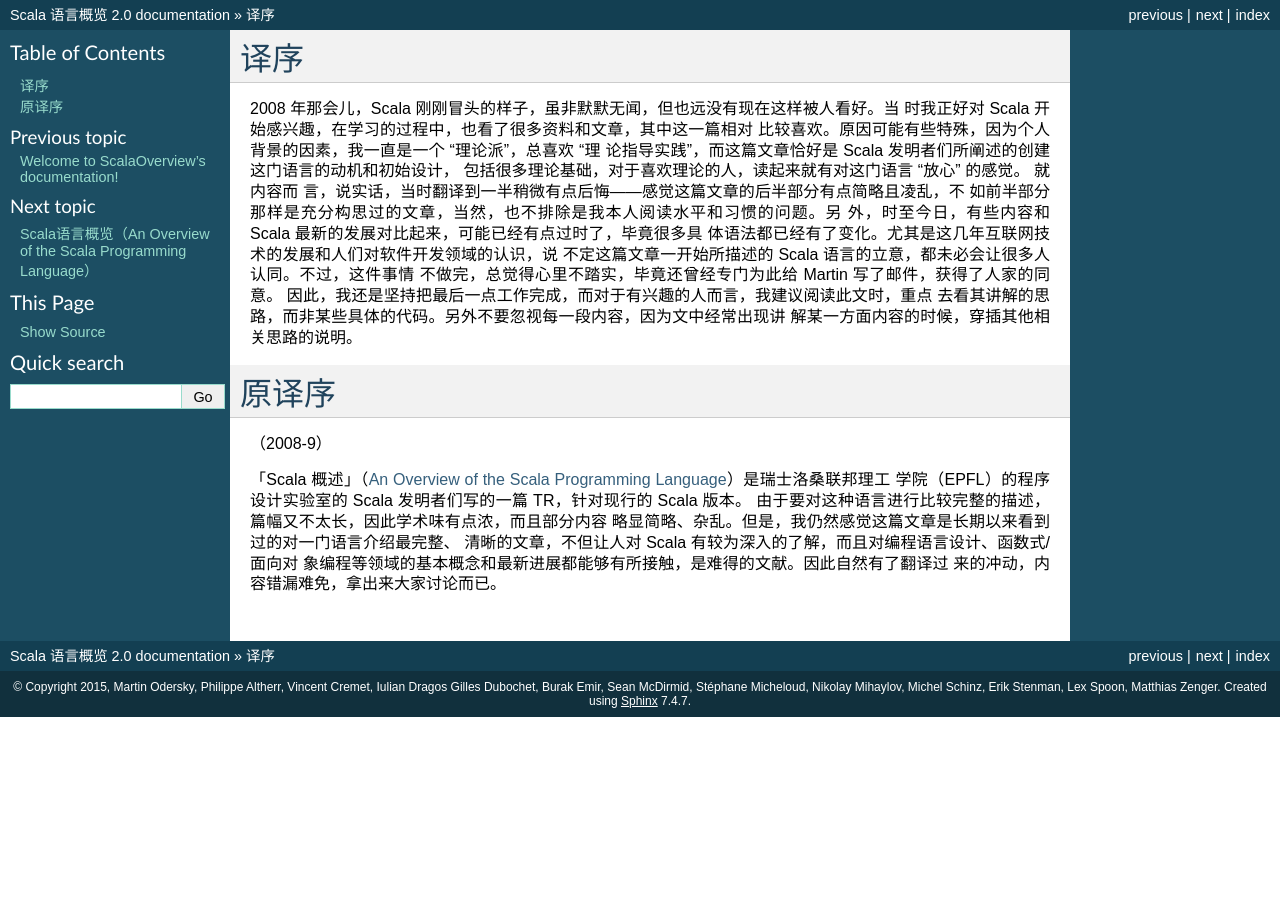
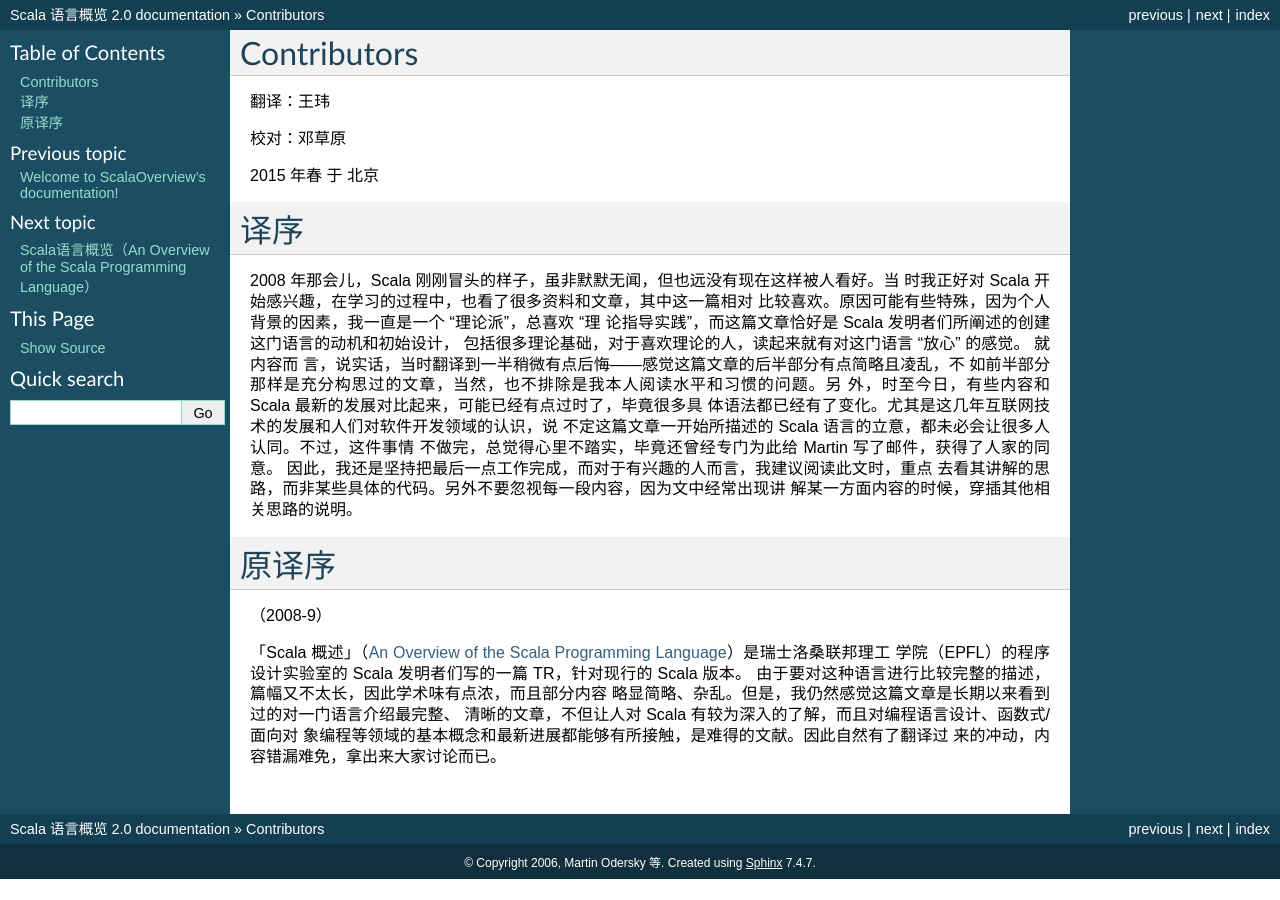
Before and after one commit to wecite/papers, a Sphinx documentation site: the page built from An-Overview-of-the-Scala-Programming-Language/book/source/README.rst, in a window 1280 px wide. Built offline with Sphinx 7.4.7, drawn with Linux system fonts in a browser that asks for light colours; formulas are drawn with MathJax 3.

```diff
--- a/An-Overview-of-the-Scala-Programming-Language/book/source/0.Abstract.rst
+++ b/An-Overview-of-the-Scala-Programming-Language/book/source/0.Abstract.rst
@@ -16,6 +16,7 @@ Switzerland
 
 Technical Report LAMP-REPORT-2006-001
 
+
 摘要（Abstract）
 ----------------
 
--- a/An-Overview-of-the-Scala-Programming-Language/book/source/README.rst
+++ b/An-Overview-of-the-Scala-Programming-Language/book/source/README.rst
@@ -1,6 +1,16 @@
 .. raw:: latex
 
     \setcounter{secnumdepth}{-1}
+
+Contributors
+============
+
+翻译：王玮
+
+校对：邓草原
+
+2015 年春 于 北京
+
 
 译序
 ====
--- a/An-Overview-of-the-Scala-Programming-Language/book/source/conf.py
+++ b/An-Overview-of-the-Scala-Programming-Language/book/source/conf.py
@@ -46,7 +46,7 @@ master_doc = 'index'
 
 # General information about the project.
 project = u'Scala 语言概览'
-copyright = u'2015, Martin Odersky, Philippe Altherr, Vincent Cremet, Iulian Dragos Gilles Dubochet, Burak Emir, Sean McDirmid, Stéphane Micheloud, Nikolay Mihaylov, Michel Schinz, Erik Stenman, Lex Spoon, Matthias Zenger'
+copyright = u'2006, Martin Odersky 等'
 
 # The version info for the project you're documenting, acts as replacement for
 # |version| and |release|, also used in various other places throughout the
@@ -190,6 +190,10 @@ latex_elements = {
 # The font size ('10pt', '11pt' or '12pt').
 'pointsize': '12pt',
 
+# Get rid of blank pages between chapters.
+'classoptions': ',oneside',
+'babel': '\\usepackage[english]{babel}',
+
 # Additional stuff for the LaTeX preamble.
 'preamble': '''
 \usepackage{setspace}
@@ -208,8 +212,7 @@ latex_elements = {
 # (source start file, target name, title,
 #  author, documentclass [howto, manual, or own class]).
 latex_documents = [
-  ('index', 'ScalaOverview.tex', u'\\unexpanded{Scala 语言概览}',
-   u'Martin Odersky, Philippe Altherr, Vincent Cremet, Iulian Dragos Gilles Dubochet, Burak Emir, Sean McDirmid, Stéphane Micheloud, Nikolay Mihaylov, Michel Schinz, Erik Stenman, Lex Spoon, Matthias Zenger', 'manual'),
+  ('index', 'ScalaOverview.tex', u'\\unexpanded{Scala 语言概览}', u'Martin Odersky \\and Philippe Altherr \\and Vincent Cremet \\and Iulian Dragos \\and Gilles Dubochet \\and Burak Emir \\and Sean McDirmid \\and Stéphane Micheloud \\and Nikolay Mihaylov \\and Michel Schinz \\and Erik Stenman \\and Lex Spoon \\and Matthias Zenger', 'manual'),
 ]
 
 # The name of an image file (relative to this directory) to place at the top of
@@ -276,7 +279,7 @@ texinfo_documents = [
 epub_title = u'Scala 语言概览'
 epub_author = u'Martin Odersky, Philippe Altherr, Vincent Cremet, Iulian Dragos Gilles Dubochet, Burak Emir, Sean McDirmid, Stéphane Micheloud, Nikolay Mihaylov, Michel Schinz, Erik Stenman, Lex Spoon, Matthias Zenger'
 epub_publisher = u'Martin Odersky, Philippe Altherr, Vincent Cremet, Iulian Dragos Gilles Dubochet, Burak Emir, Sean McDirmid, Stéphane Micheloud, Nikolay Mihaylov, Michel Schinz, Erik Stenman, Lex Spoon, Matthias Zenger'
-epub_copyright = u'2015, Martin Odersky, Philippe Altherr, Vincent Cremet, Iulian Dragos Gilles Dubochet, Burak Emir, Sean McDirmid, Stéphane Micheloud, Nikolay Mihaylov, Michel Schinz, Erik Stenman, Lex Spoon, Matthias Zenger'
+epub_copyright = u'2015, Martin Odersky 等'
 
 # The basename for the epub file. It defaults to the project name.
 #epub_basename = u'ScalaOverview'
```
